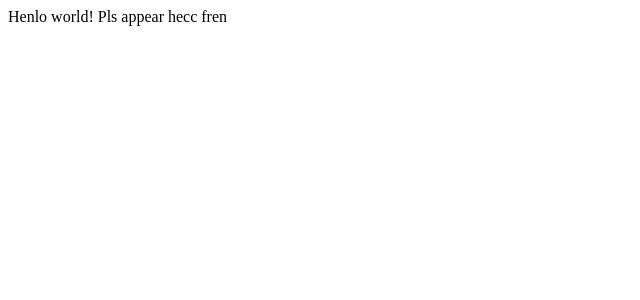
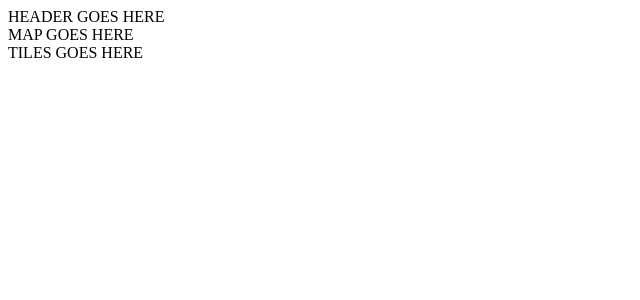
Before and after one commit to elichten94/Mushroom-log, a React app: page / in a window 1280 px wide. Shown: the top 300 px of the page, without its empty margins (0-640 px from the left). Built offline with nearby package versions, Linux system fonts and the light colour scheme; the HTML template or start-up script is replaced by a standard one.

Commit message:
Build errors fixed

```diff
--- a/client/components/Header.jsx
+++ b/client/components/Header.jsx
@@ -3,7 +3,7 @@ import React from 'react';
 const Header = (props) => {
   return (
     <div id="header">
-
+      HEADER GOES HERE
     </div>
   );
 };
--- a/client/components/Map.jsx
+++ b/client/components/Map.jsx
@@ -3,7 +3,7 @@ import React from 'react';
 const Map = (props) => {
   return (
     <div id="map">
-
+      MAP GOES HERE
     </div>
   );
 };
--- a/client/components/Tiles.jsx
+++ b/client/components/Tiles.jsx
@@ -3,7 +3,7 @@ import React from 'react';
 const Tiles = (props) => {
   return (
     <div id="tiles">
-
+      TILES GOES HERE
     </div>
   );
 };
--- a/client/index.jsx
+++ b/client/index.jsx
@@ -1,12 +1,7 @@
 import React from 'react';
 import ReactDOM from 'react-dom';
+import App from './App.jsx';
 
-const App = () => {
-  return (
-    <div>
-      Henlo world! Pls appear hecc fren
-    </div>
-  );
-};
+
 
 ReactDOM.render(<App />, document.getElementById('app'));
```
Also changed, not shown: client/App.jsx (+5 -3 lines).
